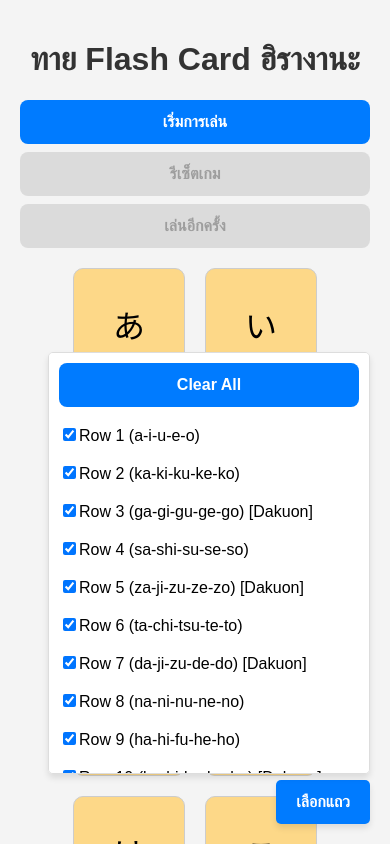
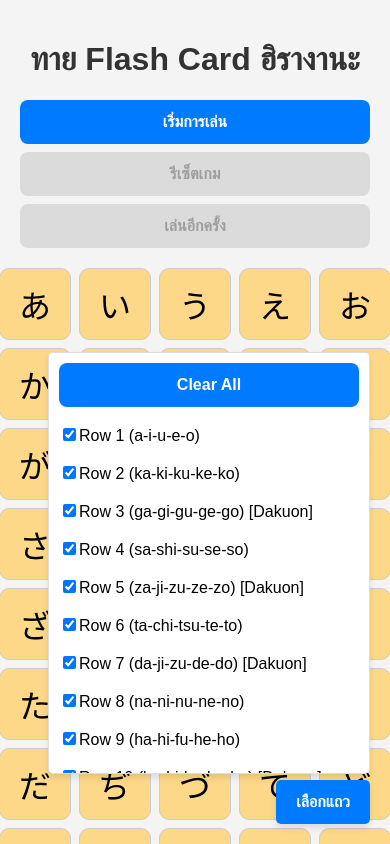
Before and after one commit to monmoono/flash_games_hiragana, a React (Create React App) app: page / in a window 390 px wide. Both pictures are taken after a click on the button "Select All". Shown: the top 844 px of the page. Built offline with nearby package versions, Linux system fonts and the light colour scheme.

Commit message:
update responsive

```diff
--- a/src/App.css
+++ b/src/App.css
@@ -101,7 +101,7 @@ h1 {
   font-size: 18px;
 }
 
-.card-grid {
+.card-flex {
   display: flex;
   flex-wrap: wrap;
   justify-content: center;
@@ -204,7 +204,7 @@ button {
     font-size: 16px;
   }
 
-  .card-grid {
+  .card-flex {
     width: 100%;
     justify-content: center;
   }
@@ -303,5 +303,31 @@ button {
     cursor: pointer;
   }
 
+  .card-grid {
+    display: grid;
+    grid-template-columns: repeat(4, 1fr);
+    gap: 10px;
+    margin-top: 20px;
+  }
+
+
+  .small-cards .card,
+  .small-cards .card-start {
+    width: 30px;
+    height: 30px;
+  }
+
+  .card-grid-2 {
+    display: grid;
+    grid-template-columns: repeat(5, 1fr);
+    gap: 8px;
+    margin-top: 20px;
+  }
+
+  .small-cards-2 .card,
+  .small-cards-2 .card-start {
+    width: 10px;
+    height: 10px;
+  }
 
 }
--- a/src/App.jsx
+++ b/src/App.jsx
@@ -118,7 +118,12 @@ const App = () => {
 
 
         {/* แสดง Flash Cards */}
-        <div className="card-grid">
+        <div className={`${selectedRows.length > 6
+            ? "card-grid-2 small-cards-2"
+            : selectedRows.length > 3
+              ? "card-grid small-cards"
+              : "card-flex"
+          }`}>
           {(gameStarted ? shuffledCards : selectedCharacters).map(({ char, romaji }, index) => (
             <FlashCard
               key={char}
@@ -153,7 +158,7 @@ const App = () => {
           </div>
         )}
       </div>
-    </div>
+    </div >
   );
 };
 
--- a/src/components/FlashCard.css
+++ b/src/components/FlashCard.css
@@ -43,4 +43,7 @@
     width: 50px;
     height: 50px;
   }
+
+
+
 }
```
